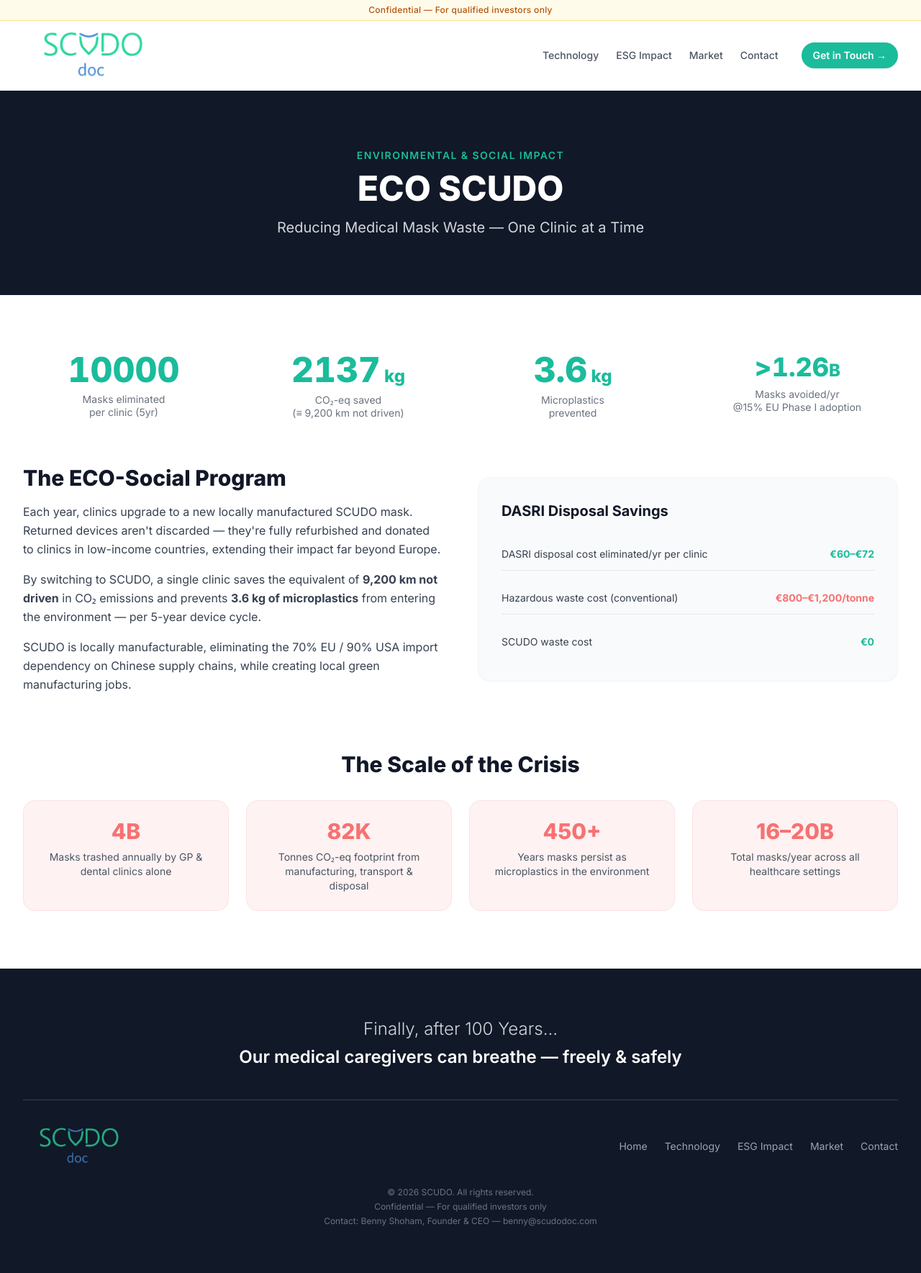
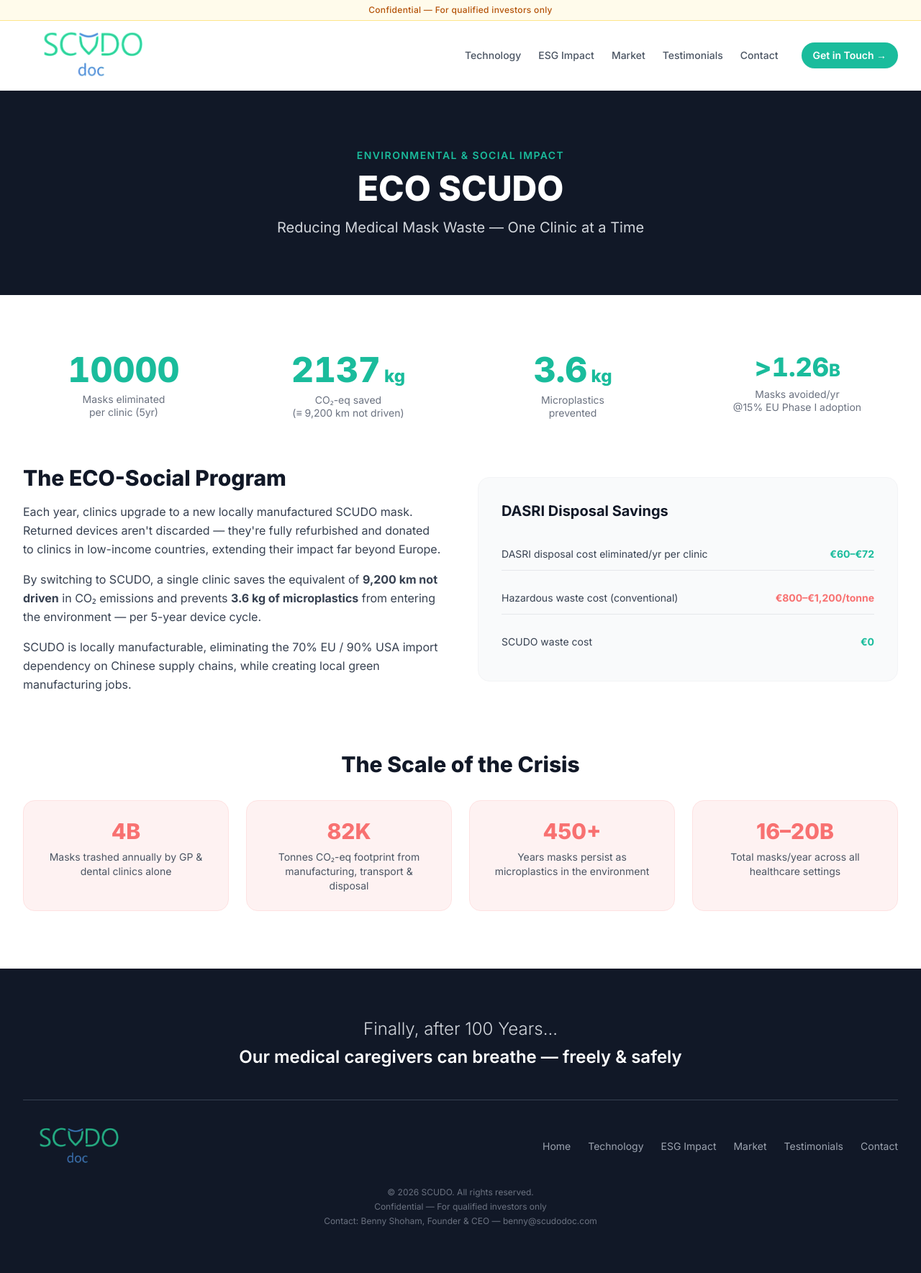
Before and after one commit to shaishalgi-art/scudodoc-website-, a Flask app: page /esg in a window 1280 px wide. Shown: the whole page at 72% size. Run offline with Flask 3, Linux system fonts and the light colour scheme; some libraries are stand-ins or nearby versions.

Commit message:
feat: add Testimonials link to navbar and footer

```diff
--- a/templates/base.html
+++ b/templates/base.html
@@ -66,6 +66,7 @@
           <a href="{{ url_for('technology') }}" class="text-sm font-medium text-gray-600 hover:text-primary transition-colors">Technology</a>
           <a href="{{ url_for('esg') }}" class="text-sm font-medium text-gray-600 hover:text-primary transition-colors">ESG Impact</a>
           <a href="{{ url_for('market') }}" class="text-sm font-medium text-gray-600 hover:text-primary transition-colors">Market</a>
+          <a href="{{ url_for('testimonials') }}" class="text-sm font-medium text-gray-600 hover:text-primary transition-colors">Testimonials</a>
           <a href="{{ url_for('contact') }}" class="text-sm font-medium text-gray-600 hover:text-primary transition-colors">Contact</a>
           <a href="mailto:benny@scudodoc.com"
              class="ml-2 inline-flex items-center px-4 py-2 bg-primary text-white text-sm font-semibold rounded-full hover:bg-primary-dark transition-colors shadow-sm">
@@ -90,6 +91,7 @@
       <a href="{{ url_for('technology') }}" class="block text-sm font-medium text-gray-700 hover:text-primary py-1">Technology</a>
       <a href="{{ url_for('esg') }}" class="block text-sm font-medium text-gray-700 hover:text-primary py-1">ESG Impact</a>
       <a href="{{ url_for('market') }}" class="block text-sm font-medium text-gray-700 hover:text-primary py-1">Market</a>
+      <a href="{{ url_for('testimonials') }}" class="block text-sm font-medium text-gray-700 hover:text-primary py-1">Testimonials</a>
       <a href="{{ url_for('contact') }}" class="block text-sm font-medium text-gray-700 hover:text-primary py-1">Contact</a>
       <a href="mailto:benny@scudodoc.com"
          class="block w-full text-center px-4 py-2 bg-primary text-white text-sm font-semibold rounded-full hover:bg-primary-dark transition-colors mt-2">
@@ -121,6 +123,7 @@
             <a href="{{ url_for('technology') }}" class="hover:text-primary transition-colors">Technology</a>
             <a href="{{ url_for('esg') }}" class="hover:text-primary transition-colors">ESG Impact</a>
             <a href="{{ url_for('market') }}" class="hover:text-primary transition-colors">Market</a>
+            <a href="{{ url_for('testimonials') }}" class="hover:text-primary transition-colors">Testimonials</a>
             <a href="{{ url_for('contact') }}" class="hover:text-primary transition-colors">Contact</a>
           </div>
         </div>
```
